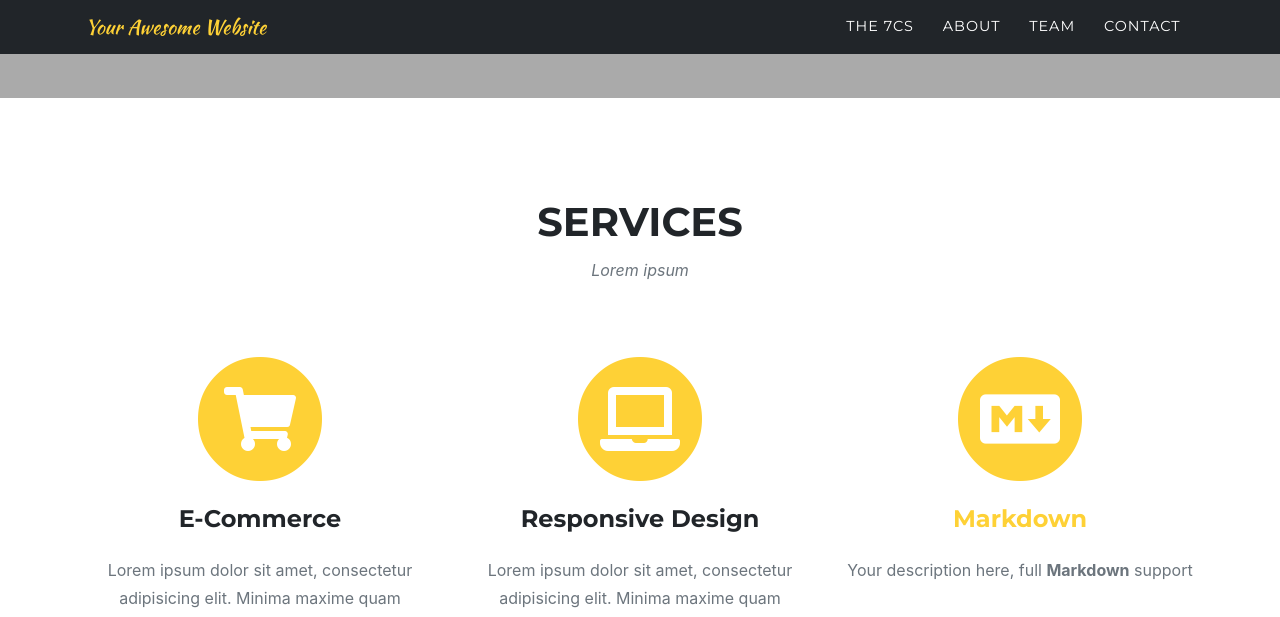
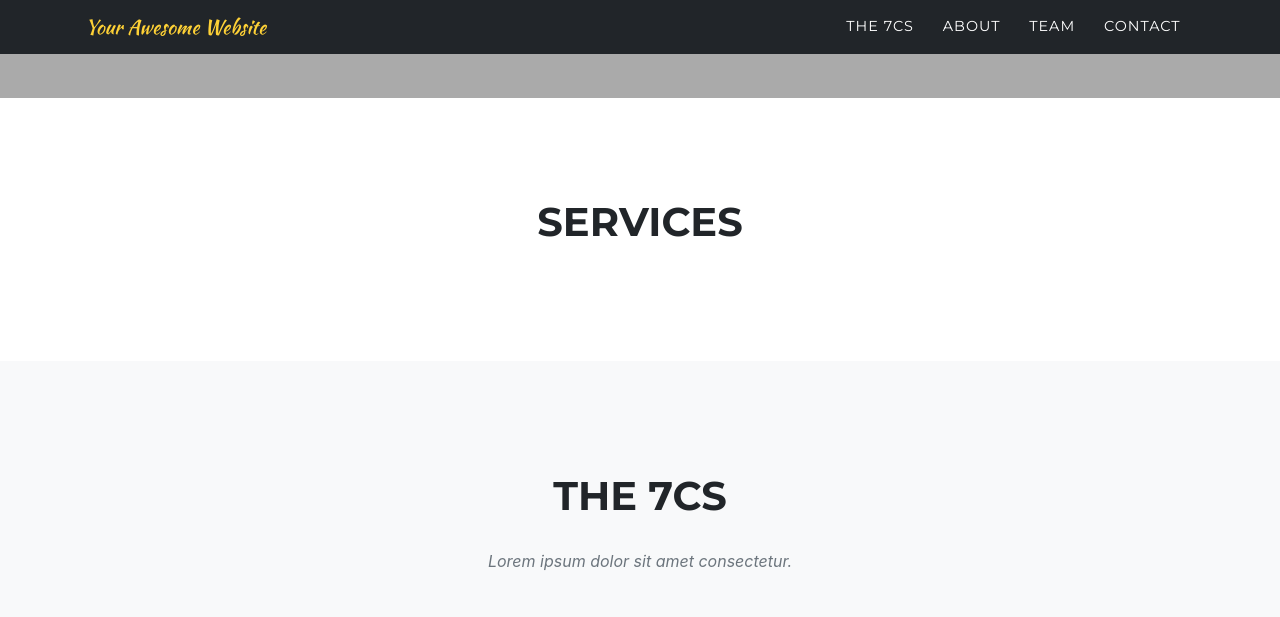
Before and after one commit to AayushKadam/Design-and-Innovation, a Jekyll site: the page built from index.md, in a window 1280 px wide and 1400 px high, scrolled down 747 px. Shown: the top 617 px of the window. Built offline with Jekyll 4.4.1, drawn with Linux system fonts in a browser that asks for light colours; some web fonts are replaced; some of the changed text lies outside the part shown.

Commit message:
Update sitetext.yml

```diff
--- a/_data/sitetext.yml
+++ b/_data/sitetext.yml
@@ -2,25 +2,12 @@ header:
     title: Welcome to our Studio!
     text: It's Nice To Meet You
     button: Tell Me More
-    buttonlink: "#services"
+    buttonlink: "#portfolio"
 
-services:
-    title: "Services"
-    text: "Lorem ipsum"
-    section: services
-    list:
-      - title: "E-Commerce"
-        desc: "Lorem ipsum dolor sit amet, consectetur adipisicing elit. Minima maxime quam architecto quo inventore harum ex magni, dicta impedit."
-        icon: fas fa-shopping-cart #find more at https://fontawesome.com/icons
-      - title: "Responsive Design"
-        desc: "Lorem ipsum dolor sit amet, consectetur adipisicing elit. Minima maxime quam architecto quo inventore harum ex magni, dicta impedit."
-        icon: fas fa-laptop
-      - title: "[Markdown](https://en.wikipedia.org/wiki/Markdown)"
-        desc: "Your description here, full **Markdown** support"
-        icon: fab fa-markdown
+
 
 portfolio:
-    title: "Portfolio"
+    title: "The 7Cs"
     text: "Lorem ipsum dolor sit amet consectetur."
     section: portfolio
     closebutton: "Close Project"
@@ -61,24 +48,6 @@ about:
     title: "About Us"
     text: "our story"
     section: about
-
-clients:
-    section: clients
-    max-height: 100px
-    horizontal-scrolling: "" #"yes/no"
-    list:
-      - title: "envato"
-        url: https://github.com/raviriley/agency-jekyll-theme
-        logo: assets/img/clients/envato.jpg
-      - title: "designmodo"
-        url: https://github.com/raviriley/agency-jekyll-theme
-        logo: assets/img/clients/designmodo.jpg
-      - title: "themeforest"
-        url: https://github.com/raviriley/agency-jekyll-theme
-        logo: assets/img/clients/themeforest.jpg
-      - title: "Creative Market"
-        url: https://github.com/raviriley/agency-jekyll-theme
-        logo: assets/img/clients/creative-market.jpg
 
 team:
     title: "OUR AMAZING TEAM"
```
